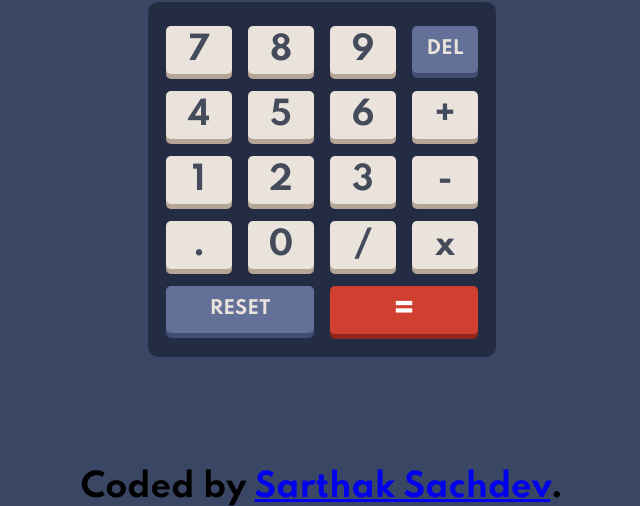
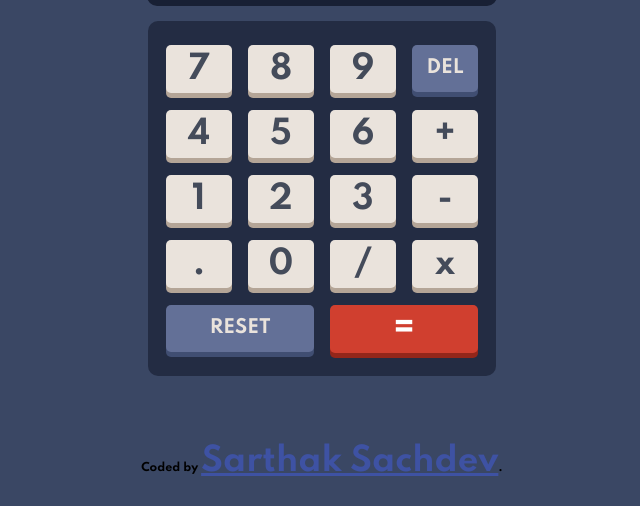
Before and after one commit to SartHak-0-Sach/Calculator-app_frontend_project, a plain HTML site: page index.html in a window 1280 px wide. Shown: the part 294-800 px from the top of the page, without its empty margins (318-958 px from the left). Drawn offline with Linux system fonts and the light colour scheme.

Commit message:
Update styles.css

```diff
--- a/css/styles.css
+++ b/css/styles.css
@@ -181,6 +181,20 @@ button:nth-child(18) {
   color: white;
 }
 
+/* Footer */
+.attribution {
+    position: absolute;
+    bottom: .8rem;
+    left: 50%;
+    transform: translateX(-50%);
+    font-size: 11px;
+    text-align: center;
+}
+
+.attribution a {
+    color: hsl(228, 45%, 44%);
+}
+
 @media only screen and (min-width: 1200px) {
   .calculator {
     width: 350px;
```
